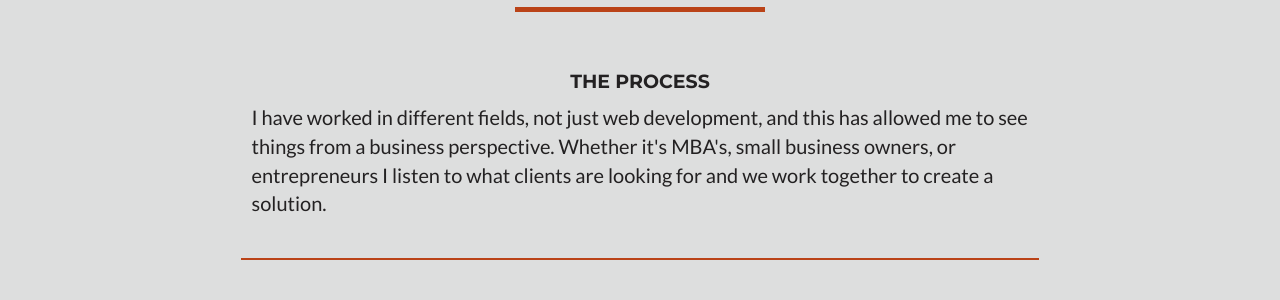
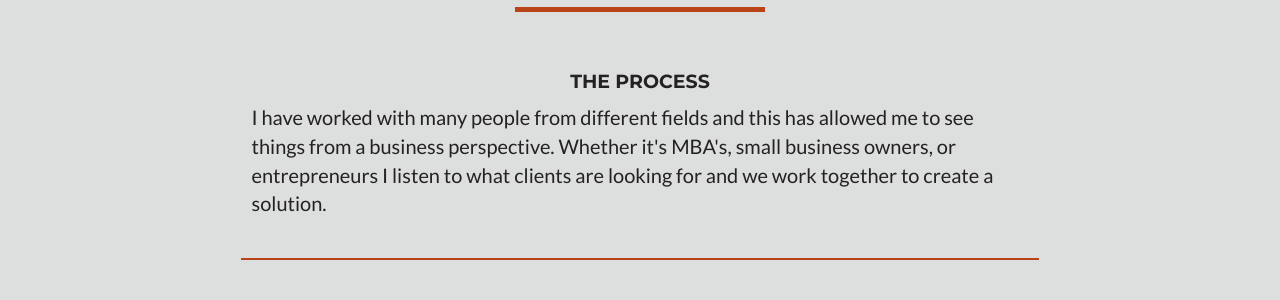
Before and after one commit to B12Howard/Bizpage.github.io, a Jekyll site: the page built from index.html, in a window 1280 px wide and 900 px high, scrolled down 1803 px. Shown: the part 155-455 px from the top of the window. Built offline with Jekyll 4.4.1, drawn with Linux system fonts in a browser that asks for light colours.

Commit message:
change about

```diff
--- a/_includes/about.html
+++ b/_includes/about.html
@@ -11,8 +11,8 @@
     <div class="col-lg-12 text-center about-subtitle">
       <h4>The Process</h4>
       <p class="about-text">
-        I have worked in different fields, not just web development, and this
-        has allowed me to see things from a business perspective. Whether it's
+        I have worked with many people from different fields and this has
+        allowed me to see things from a business perspective. Whether it's
         MBA's, small business owners, or entrepreneurs I listen to what clients
         are looking for and we work together to create a solution.
       </p>
```
